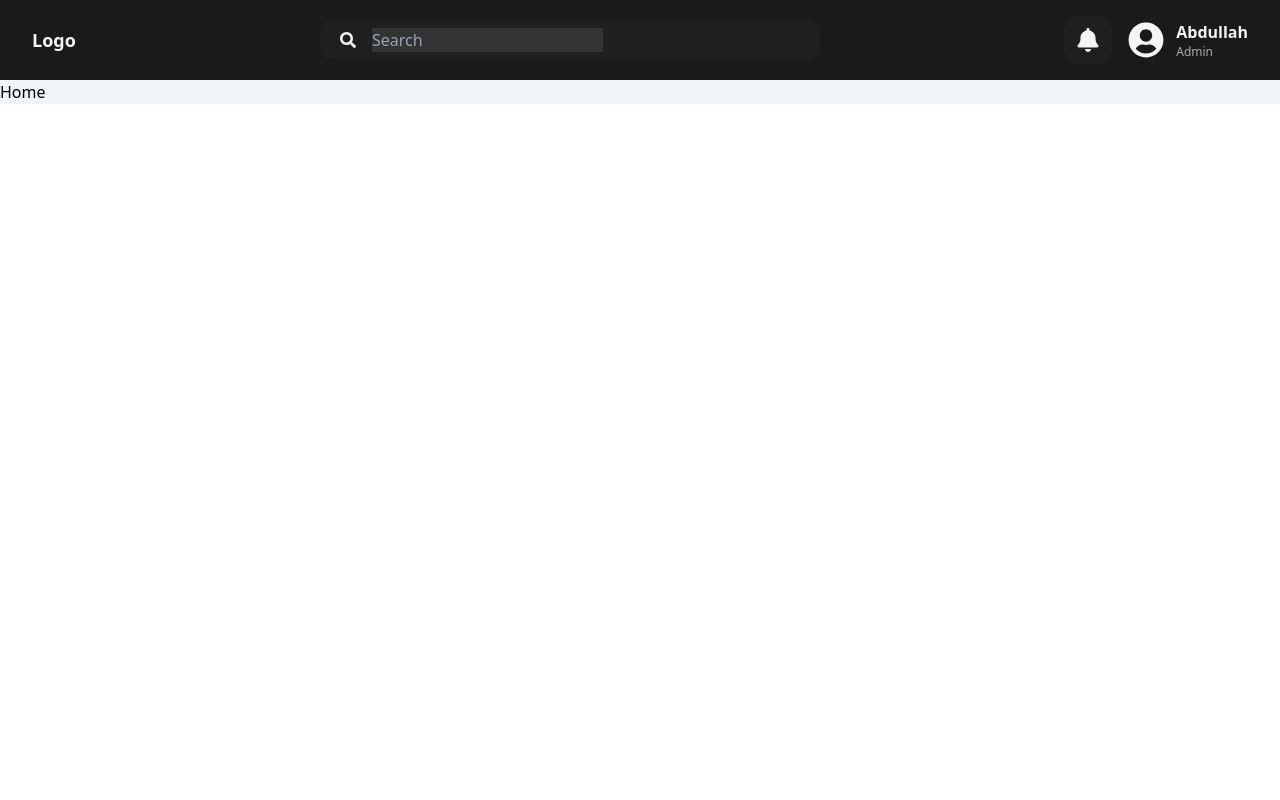
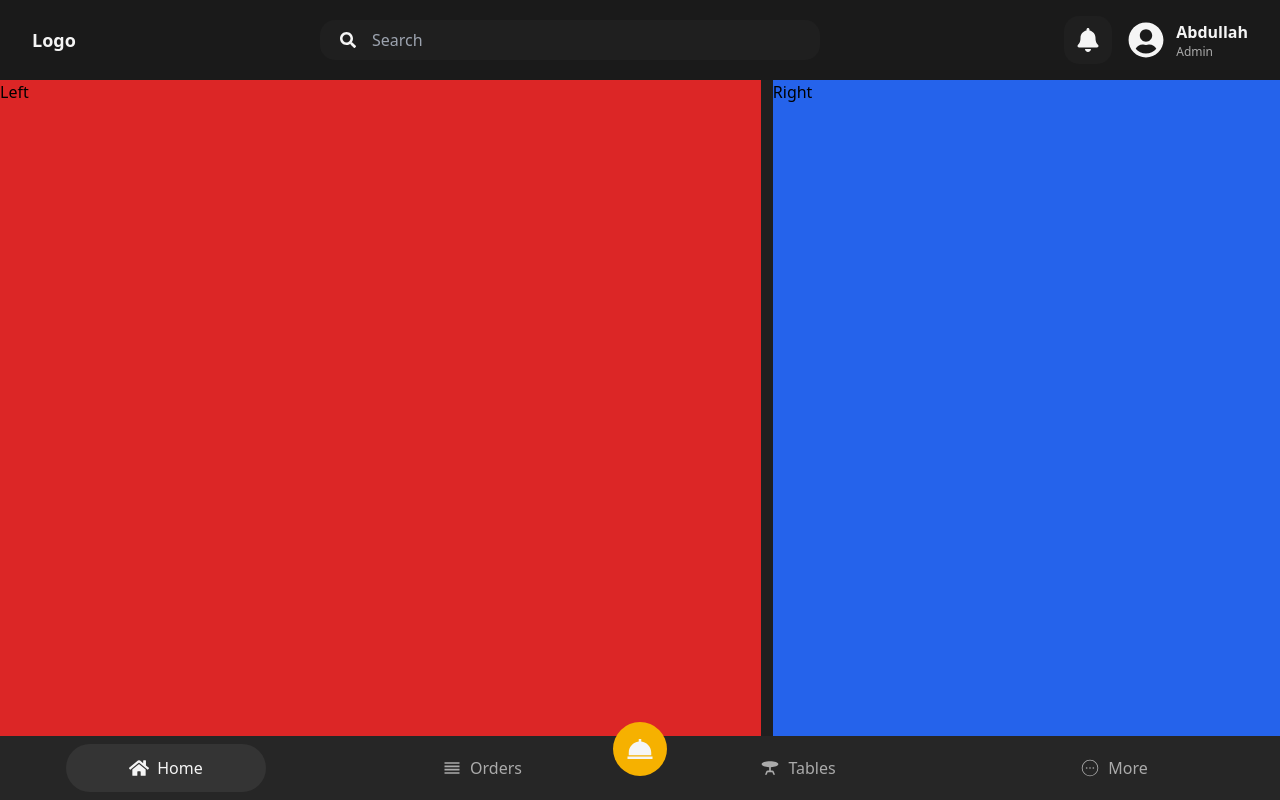
Before and after one commit to Ansari839/React-POS, a Next.js app: page / in a window 1280 px wide. Built offline with nearby package versions, Linux system fonts and the light colour scheme.

Commit message:
Bottom Nav Complete

```diff
--- a/app/page.js
+++ b/app/page.js
@@ -1,5 +1,18 @@
+import BottonNav from "@/components/BottonNav";
 import Image from "next/image";
 
 export default function Home() {
-  return <div className="bg-slate-100">Home</div>;
+  return (
+    <div className="bg-[#1f1f1f] h-[calc(100vh-5rem)] overflow-hidden flex gap-3">
+      {/* Left Section */}
+      <div className="flex-[3] bg-red-600">
+        Left
+      </div>
+      {/* Right Section */}
+      <div className="flex-[2] bg-blue-600">
+        Right
+      </div>
+      <BottonNav />
+    </div>
+  );
 }
--- /dev/null
+++ b/components/BottonNav.jsx
@@ -0,0 +1,21 @@
+import React from 'react'
+import { FaHome } from 'react-icons/fa'
+import {MdOutlineReorder, MdTableBar} from 'react-icons/md'
+import {CiCircleMore} from 'react-icons/ci'
+import {BiSolidDish} from 'react-icons/bi'
+
+const BottonNav = () => {
+  return (
+    <div className='fixed  bottom-0 left-0 right-0 bg-[#262626] text-[#f5f5f5] p-2 h-16 flex justify-around'>
+        <button className='flex items-center justify-center text-[#f5f5f5] bg-[#343434] rounded-[200px] w-[200px]'><FaHome className='inline mr-2' size={20} /> Home</button>
+        <button className='flex items-center justify-center text-[#ababab] w-[200px]'><MdOutlineReorder className='inline mr-2' size={20} /> Orders</button>
+        <button className='flex items-center justify-center text-[#ababab] w-[200px]'><MdTableBar className='inline mr-2' size={20} /> Tables</button>
+        <button className='flex items-center justify-center text-[#ababab] w-[200px]'><CiCircleMore className='inline mr-2' size={20} /> More</button>
+        <button className='absolute bottom-6 bg-[#F6B100] text-[#f5f5f5] rounded-full p-3 items-center'>
+            <BiSolidDish  size={30} />
+        </button>
+    </div>
+  )
+}
+
+export default BottonNav
--- a/components/Header/Search.jsx
+++ b/components/Header/Search.jsx
@@ -6,7 +6,7 @@ const Search = () => {
   const searchStyles = {
     container:
       "flex items-center gap-4 bg-[#1f1f1f] rounded-[15px] px-5 py-2 w-[500px]",
-    input: "bg-[#333] text-[#f5f5f5]",
+    input: "bg-[#1f1f1f] text-[#f5f5f5] outline-none",
   };
 
   return (
```
